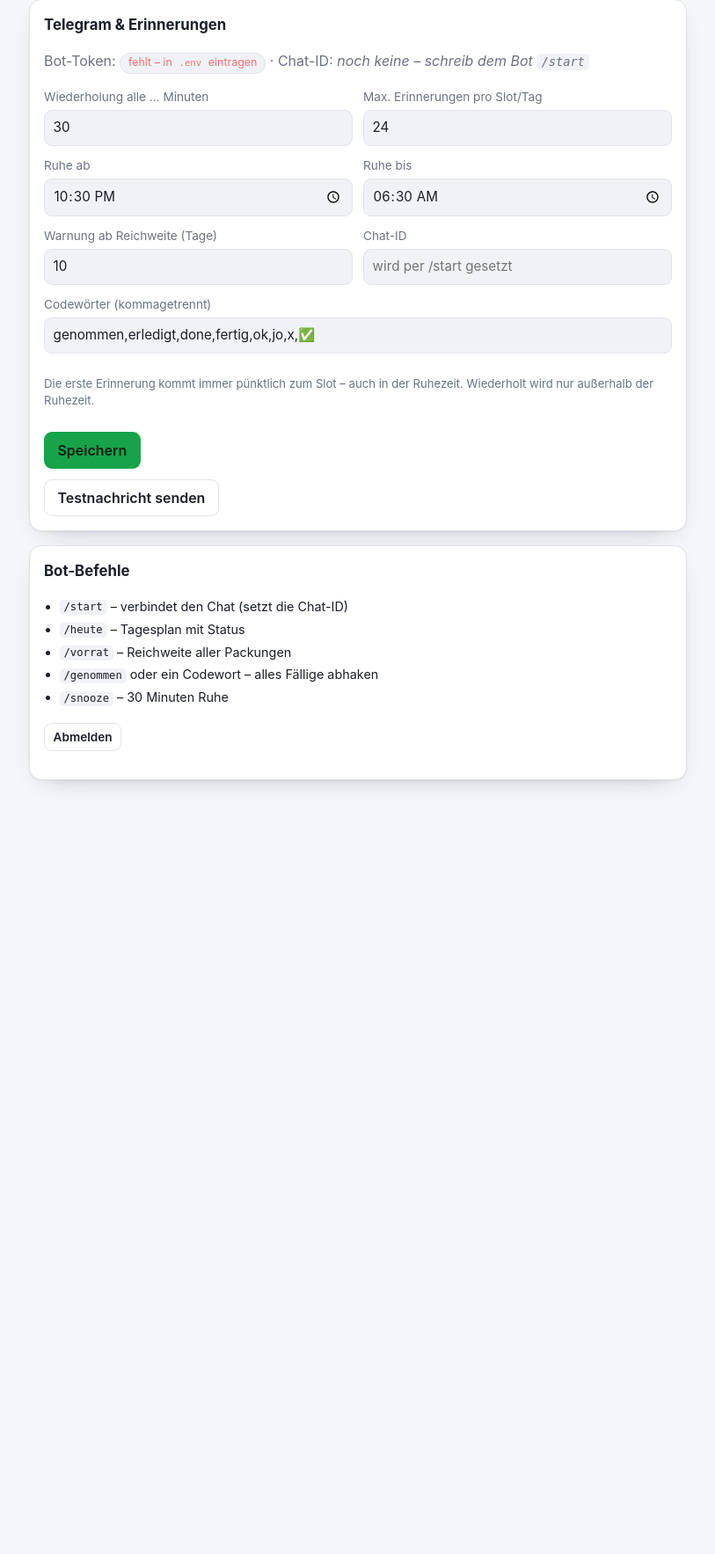
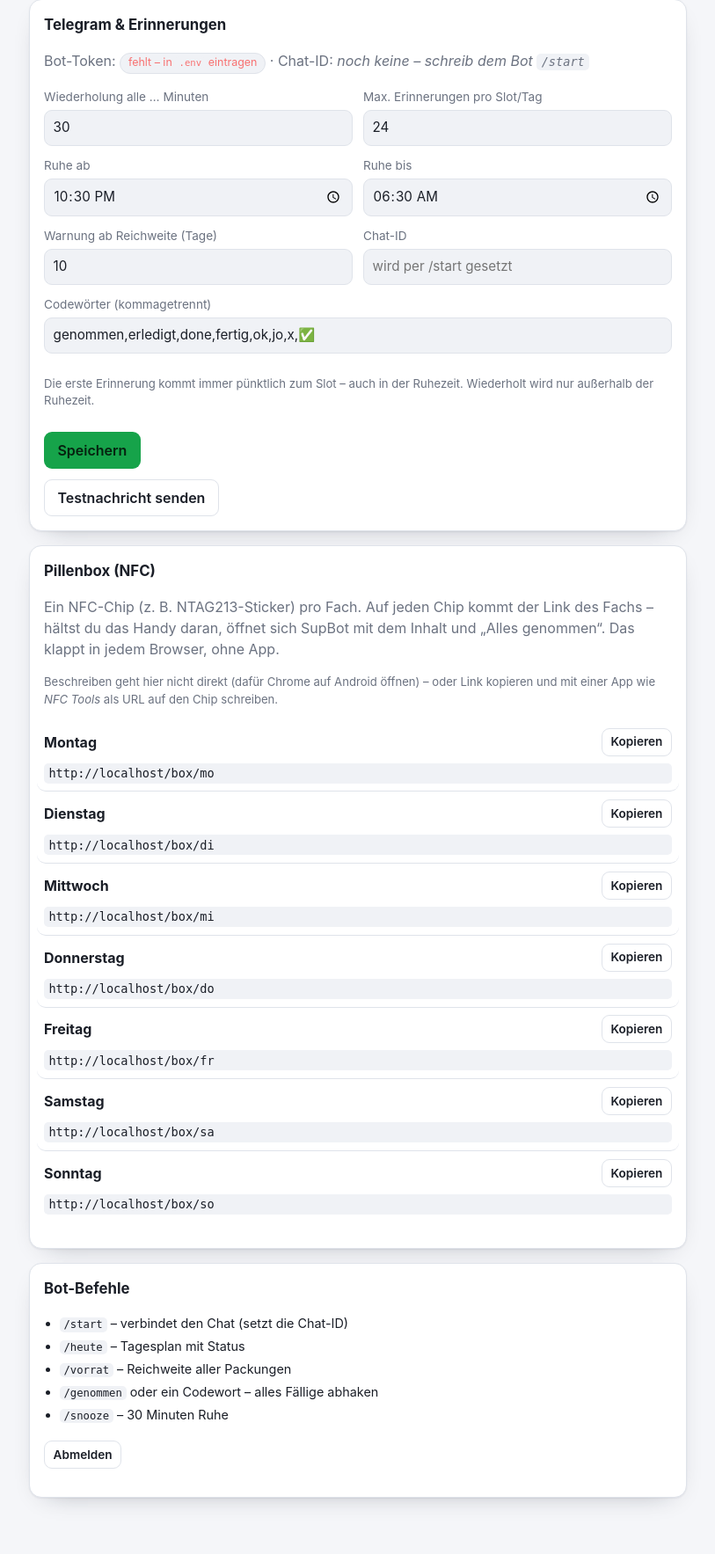
Before and after one commit to Fabian5231/SupBot, a FastAPI app: page /einstellungen in a window 1280 px wide. Shown: the part 479-2246 px from the top of the page at 88% size, without its empty margins (233-1046 px from the left). Before the commit the page ends 1375 px from the top, so only its background shows below. Run offline with FastAPI, Linux system fonts and the light colour scheme.

Commit message:
Pillenbox mit NFC-Chips: Fach scannen, Inhalt sehen, alles abhaken
Jedes Fach der Wochenbox bekommt einen NFC-Chip mit dem Link /box/<tag>.
Android oeffnet ihn im Standardbrowser, SupBot zeigt den Tagesinhalt und
hakt mit "Alles genommen" den ganzen Tag ab (Quelle nfc). Falsches Fach
(morgen) wird gewarnt, ein vergessenes (gestern) laesst sich nachtragen.
Mit Web NFC gibt es zusaetzlich "Box scannen" und "Chip beschreiben".
Nach dem Login geht es zur urspruenglich aufgerufenen Seite zurueck.

Co-Authored-By: Claude Opus 5.5 <noreply@anthropic.com>
Claude-Session: https://claude.ai/code/session_01DU6gKK1yDXiFnkTJiVJWn8

```diff
--- a/app/main.py
+++ b/app/main.py
@@ -12,6 +12,7 @@ import uuid
 from contextlib import asynccontextmanager
 from datetime import date, datetime, timedelta
 from pathlib import Path
+from urllib.parse import quote
 
 from fastapi import FastAPI, File, Form, HTTPException, Request, UploadFile
 from fastapi.responses import (
@@ -116,7 +117,15 @@ async def auth_middleware(request: Request, call_next):
         return await call_next(request)
     if path.startswith("/api/"):
         return JSONResponse({"error": "unauthorized"}, status_code=401)
-    return RedirectResponse("/login", status_code=303)
+    target = "/login" if path == "/" else f"/login?next={quote(path)}"
+    return RedirectResponse(target, status_code=303)
+
+
+def _safe_next(value: str | None) -> str:
+    """Nur relative Pfade dieser Seite als Ziel nach dem Login zulassen."""
+    if value and value.startswith("/") and not value.startswith(("//", "/\\")):
+        return value
+    return "/"
 
 
 def render(request: Request, template: str, **context) -> HTMLResponse:
@@ -174,16 +183,16 @@ templates.env.globals["static_url"] = {
 # Auth-Routen
 # --------------------------------------------------------------------------
 @app.get("/login", response_class=HTMLResponse)
-async def login_form(request: Request):
+async def login_form(request: Request, next: str | None = None):
     if logged_in(request):
-        return RedirectResponse("/", status_code=303)
-    return render(request, "login.html", error=None)
+        return RedirectResponse(_safe_next(next), status_code=303)
+    return render(request, "login.html", error=None, next=_safe_next(next))
 
 
 @app.post("/login")
-async def login(request: Request, password: str = Form("")):
+async def login(request: Request, password: str = Form(""), next: str = Form("/")):
     if not config.WEB_PASSWORD or secrets.compare_digest(password, config.WEB_PASSWORD):
-        response = RedirectResponse("/", status_code=303)
+        response = RedirectResponse(_safe_next(next), status_code=303)
         response.set_cookie(
             config.COOKIE_NAME,
             make_token(),
@@ -192,7 +201,7 @@ async def login(request: Request, password: str = Form("")):
             samesite="lax",
         )
         return response
-    return render(request, "login.html", error="Falsches Passwort.")
+    return render(request, "login.html", error="Falsches Passwort.", next=_safe_next(next))
 
 
 @app.get("/logout")
@@ -262,6 +271,44 @@ async def api_slot_done(slot_id: int, day: str | None = None):
     current = date.fromisoformat(day) if day else db.today()
     services.complete_slot(current, slot_id, "web")
     return {"ok": True, "stats": services.day_stats(current)}
+
+
+@app.post("/api/day/done")
+async def api_day_done(day: str, source: str = "web"):
+    try:
+        current = date.fromisoformat(day)
+    except ValueError:
+        raise HTTPException(400, "Ungültiges Datum")
+    if current > db.today():
+        raise HTTPException(400, "Zukünftige Tage können nicht abgehakt werden")
+    names = services.complete_day(current, "nfc" if source == "nfc" else "web")
+    return {"ok": True, "done": names, "stats": services.day_stats(current)}
+
+
+# --------------------------------------------------------------------------
+# Pillenbox (NFC-Chips an den Faechern)
+# --------------------------------------------------------------------------
+@app.get("/box/{key}", response_class=HTMLResponse)
+async def box_page(request: Request, key: str):
+    key = key.lower()
+    today = db.today()
+    day = services.box_day(key, today)
+    if day is None:
+        raise HTTPException(404, "Unbekanntes Fach")
+    weekday = services.BOX_KEYS.index(key)
+    return render(
+        request,
+        "box.html",
+        nav="today",
+        key=key,
+        box_name=services.WEEKDAY_LONG[weekday],
+        today_name=services.WEEKDAY_LONG[today.isoweekday() - 1],
+        today_key=services.BOX_KEYS[today.isoweekday() - 1],
+        day=day,
+        offset=(day - today).days,
+        plan=services.day_plan(day),
+        stats=services.day_stats(day),
+    )
 
 
 # --------------------------------------------------------------------------
@@ -481,6 +528,7 @@ async def settings_page(request: Request, sent: str | None = None):
         chat_id=telegram.chat_id(),
         sent=sent,
         tz=config.TZ_NAME,
+        boxes=list(zip(services.BOX_KEYS, services.WEEKDAY_LONG)),
     )
 
 
--- a/app/static/app.js
+++ b/app/static/app.js
@@ -66,6 +66,31 @@
       .finally(function () { button.disabled = false; });
   });
 
+  // Pillenbox-Fach: alle Einnahmen des Tages auf einmal
+  document.addEventListener("click", function (event) {
+    var button = event.target.closest("[data-day-done]");
+    if (!button) return;
+    event.preventDefault();
+    button.disabled = true;
+    fetch("/api/day/done?source=nfc&day=" + encodeURIComponent(button.dataset.dayDone), { method: "POST" })
+      .then(function (r) { if (!r.ok) throw new Error(r.status); return r.json(); })
+      .then(function (data) {
+        document.querySelectorAll(".slot").forEach(function (slotEl) {
+          slotEl.querySelectorAll("input[data-intake]").forEach(function (box) {
+            box.checked = true;
+            box.closest(".check").classList.add("checked");
+          });
+          refreshSlot(slotEl);
+        });
+        updateProgress(data.stats);
+        button.closest("[data-day-box]").outerHTML = '<div class="alert ok">✓ Erledigt – gut gemacht!</div>';
+      })
+      .catch(function () {
+        button.disabled = false;
+        alert("Konnte nicht gespeichert werden.");
+      });
+  });
+
   // Plan-Zeile im Supplement-Formular optisch mitschalten
   document.addEventListener("change", function (event) {
     var input = event.target.closest('.slot-row input[type="checkbox"][name^="slot_"]');
--- /dev/null
+++ b/app/static/nfc.js
@@ -0,0 +1,102 @@
+// Pillenbox: NFC-Chips lesen ("Box scannen") und beschreiben (Einstellungen).
+// Web NFC gibt es nur in Chrome auf Android – sonst bleiben die Knoepfe versteckt
+// und die Chips funktionieren trotzdem, weil Android den Link selbst oeffnet.
+(function () {
+  "use strict";
+
+  var BOX_PATH = /^\/box\/(mo|di|mi|do|fr|sa|so)\/?$/;
+  var supported = "NDEFReader" in window && window.isSecureContext;
+  var controller = null;
+
+  document.querySelectorAll("[data-nfc-only]").forEach(function (el) { el.hidden = !supported; });
+  document.querySelectorAll("[data-nfc-missing]").forEach(function (el) { el.hidden = supported; });
+  document.querySelectorAll("[data-box-url]").forEach(function (el) {
+    el.textContent = location.origin + el.dataset.boxUrl;
+  });
+
+  function status(text) {
+    document.querySelectorAll("[data-nfc-status]").forEach(function (el) { el.textContent = text; });
+  }
+
+  function errorText(err) {
+    if (err && err.name === "NotAllowedError") return "NFC-Zugriff wurde nicht erlaubt.";
+    if (err && err.name === "AbortError") return "";
+    return "NFC nicht verfügbar – ist NFC am Handy eingeschaltet?";
+  }
+
+  // Laufenden Scan/Schreibvorgang beenden, bevor ein neuer startet
+  function fresh() {
+    if (controller) controller.abort();
+    controller = new AbortController();
+    return controller.signal;
+  }
+
+  function boxPath(event) {
+    var decoder = new TextDecoder();
+    for (var i = 0; i < event.message.records.length; i++) {
+      var record = event.message.records[i];
+      if (record.recordType !== "url" && record.recordType !== "absolute-url") continue;
+      try {
+        var path = new URL(decoder.decode(record.data), location.origin).pathname;
+        if (BOX_PATH.test(path)) return path;
+      } catch (e) { /* kein gueltiger Link */ }
+    }
+    return null;
+  }
+
+  function scan(button) {
+    var reader = new NDEFReader();
+    var signal = fresh();
+    button.disabled = true;
+    reader.onreading = function (event) {
+      var path = boxPath(event);
+      if (!path) {
+        status("Unbekannter Chip – in den Einstellungen anlernen.");
+        return;
+      }
+      controller.abort();
+      status("Fach erkannt …");
+      location.href = path;
+    };
+    reader.onreadingerror = function () { status("Chip nicht lesbar – nochmal ranhalten."); };
+    reader.scan({ signal: signal })
+      .then(function () { status("Halte das Handy an ein Fach …"); })
+      .catch(function (err) { status(errorText(err)); })
+      .finally(function () { button.disabled = false; });
+  }
+
+  function write(button) {
+    var row = button.closest(".box-row");
+    var url = location.origin + row.querySelector("[data-box-url]").dataset.boxUrl;
+    var name = row.querySelector(".box-name").textContent;
+    var reader = new NDEFReader();
+    button.disabled = true;
+    status("Halte jetzt den Chip für " + name + " ans Handy …");
+    reader.write({ records: [{ recordType: "url", data: url }] }, { signal: fresh() })
+      .then(function () { status("✓ Chip für " + name + " beschrieben."); })
+      .catch(function (err) { status(errorText(err) || "Abgebrochen."); })
+      .finally(function () { button.disabled = false; });
+  }
+
+  function copy(button) {
+    var url = button.closest(".box-row").querySelector("[data-box-url]").textContent;
+    var done = function () {
+      button.textContent = "✓ Kopiert";
+      setTimeout(function () { button.textContent = "Kopieren"; }, 1500);
+    };
+    if (navigator.clipboard) {
+      navigator.clipboard.writeText(url).then(done, function () { prompt("Link kopieren:", url); });
+    } else {
+      prompt("Link kopieren:", url);
+    }
+  }
+
+  document.addEventListener("click", function (event) {
+    var button = event.target.closest("[data-nfc-scan], [data-nfc-write], [data-copy-box]");
+    if (!button) return;
+    if (button.matches("[data-copy-box]")) return copy(button);
+    if (!supported) return;
+    if (button.matches("[data-nfc-scan]")) return scan(button);
+    write(button);
+  });
+})();
--- a/app/static/style.css
+++ b/app/static/style.css
@@ -213,6 +213,8 @@ code { background: var(--surface-2); padding: .1em .4em; border-radius: 5px; fon
 .btn.danger { background: transparent; color: var(--danger); border-color: var(--line); padding: .3rem .55rem; }
 .btn.danger.icon { font-size: 1.1rem; }
 .btn.danger:hover { background: color-mix(in srgb, var(--danger) 20%, transparent); }
+.btn.big { display: block; width: 100%; padding: .9rem 1rem; font-size: 1.1rem; text-align: center; }
+.btn:disabled { opacity: .6; cursor: default; }
 .ghost-btn {
   text-decoration: none; color: var(--muted); font-size: 1.5rem; line-height: 1;
   padding: .25rem .6rem; border: 1px solid var(--line); border-radius: 9px;
@@ -225,6 +227,14 @@ code { background: var(--surface-2); padding: .1em .4em; border-radius: 5px; fon
 .pill.done { color: var(--accent); border-color: var(--accent-dim); }
 .pill.open { color: var(--warn); border-color: color-mix(in srgb, var(--warn) 50%, var(--line)); }
 .pill.empty { color: var(--danger); }
+
+/* ---------- Pillenbox (NFC) ---------- */
+.nfc-scan { display: flex; align-items: center; gap: .6rem; flex-wrap: wrap; margin-top: .9rem; }
+.nfc-scan[hidden], [data-nfc-only][hidden], [data-nfc-missing][hidden] { display: none; }
+.box-action { margin-bottom: 1rem; }
+.box-row { gap: .5rem; flex-wrap: wrap; }
+.box-row .box-name { flex: 1; }
+.box-row code { order: 3; flex: 1 1 100%; overflow-wrap: anywhere; }
 
 /* ---------- Formulare ---------- */
 .form { display: flex; flex-direction: column; gap: .75rem; }
--- a/app/templates/login.html
+++ b/app/templates/login.html
@@ -8,6 +8,7 @@
     <p class="muted">Bitte anmelden.</p>
     {% if error %}<div class="alert warn">{{ error }}</div>{% endif %}
     <form method="post" action="/login" class="form">
+      <input type="hidden" name="next" value="{{ next }}">
       <label>Passwort
         <input type="password" name="password" autofocus autocomplete="current-password">
       </label>
--- a/app/templates/settings.html
+++ b/app/templates/settings.html
@@ -78,6 +78,33 @@
 </section>
 
 <section class="card">
+  <h2>Pillenbox (NFC)</h2>
+  <p class="muted">
+    Ein NFC-Chip (z. B. NTAG213-Sticker) pro Fach. Auf jeden Chip kommt der Link des Fachs –
+    hältst du das Handy daran, öffnet sich SupBot mit dem Inhalt und „Alles genommen“.
+    Das klappt in jedem Browser, ohne App.
+  </p>
+  <p class="muted small" data-nfc-only hidden>
+    Dein Browser kann Chips direkt beschreiben: „Chip beschreiben“ tippen, dann den Chip ans Handy halten.
+  </p>
+  <p class="muted small" data-nfc-missing>
+    Beschreiben geht hier nicht direkt (dafür Chrome auf Android öffnen) – oder Link kopieren und mit
+    einer App wie <em>NFC Tools</em> als URL auf den Chip schreiben.
+  </p>
+  <div class="list">
+    {% for key, name in boxes %}
+    <div class="list-row box-row">
+      <strong class="box-name">{{ name }}</strong>
+      <code data-box-url="/box/{{ key }}">/box/{{ key }}</code>
+      <button class="btn ghost small" type="button" data-copy-box>Kopieren</button>
+      <button class="btn small" type="button" data-nfc-write data-nfc-only hidden>Chip beschreiben</button>
+    </div>
+    {% endfor %}
+  </div>
+  <p class="muted small" data-nfc-status></p>
+</section>
+
+<section class="card">
   <h2>Bot-Befehle</h2>
   <ul class="cmds">
     <li><code>/start</code> – verbindet den Chat (setzt die Chat-ID)</li>
@@ -89,3 +116,5 @@
   <p><a class="btn ghost small" href="/logout">Abmelden</a></p>
 </section>
 {% endblock %}
+
+{% block scripts %}<script src="{{ static_url['nfc.js'] }}"></script>{% endblock %}
```
Also changed, not shown: app/services.py (+21 -0 lines), app/templates/_slot.html (added, +32 -0 lines), app/templates/box.html (added, +59 -0 lines), app/templates/today.html (+10 -31 lines), README.md.
